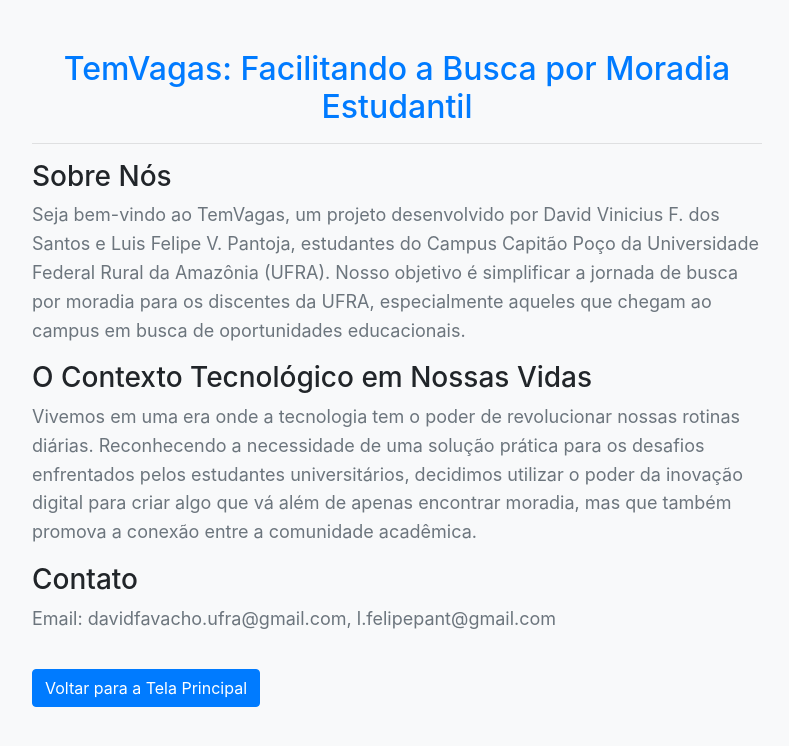
After one commit to FelipeLuis123/TEM-VAGAS, a Django app: page /sobre_nos/ in a window 1280 px wide. The commit adds this page. Shown: the top 746 px of the page, without its empty margins (243-1032 px from the left). Run offline with Django 4.2, Linux system fonts and the light colour scheme; a user stored in the database is signed in; some libraries are stand-ins or nearby versions.

Commit message:
sobre nos html

```diff
--- a/posts_app/templates/_navbar.html
+++ b/posts_app/templates/_navbar.html
@@ -14,7 +14,7 @@
                     <a class="nav-link active text-light" href="{% url 'create-recommendation' %}">Recomende Aqui</a>
                     <a class="nav-link active text-light" href="{% url 'listar-recomendacoes' %}">Minhas Recomendações</a>
                     <a class="nav-link active text-light" href="#">Favoritos</a>
-                    <a class="nav-link active text-light" href="#">Sobre nós</a>
+                    <a class="nav-link active text-light" href= "{% url 'sobre_nos' %}">Sobre nós</a>
                 </div>
             </div>
             <!-- Dropdown on the right side -->
--- /dev/null
+++ b/posts_app/templates/sobre_nos.html
@@ -0,0 +1,78 @@
+<!DOCTYPE html>
+<html lang="en">
+
+<head>
+    <meta charset="UTF-8">
+    <meta name="viewport" content="width=device-width, initial-scale=1">
+    <title>Sobre Nós - TemVagas</title>
+    <!-- Bootstrap CSS -->
+    <link href="https://stackpath.bootstrapcdn.com/bootstrap/4.5.2/css/bootstrap.min.css" rel="stylesheet">
+    <!-- Custom CSS -->
+    <style>
+        body {
+            background-color: #f8f9fa;
+        }
+
+        .container {
+            margin-top: 50px;
+            margin-bottom: 50px;
+        }
+
+        h2 {
+            color: #007bff;
+        }
+
+        p {
+            font-size: 18px;
+            line-height: 1.6;
+            color: #6c757d;
+        }
+
+        .back-btn {
+            margin-top: 20px;
+        }
+    </style>
+</head>
+
+<body>
+
+<div class="container">
+    <div class="row">
+        <div class="col-md-8 offset-md-2">
+            <h2 class="text-center">TemVagas: Facilitando a Busca por Moradia Estudantil</h2>
+            <hr>
+            <h3>Sobre Nós</h3>
+            <p>
+                Seja bem-vindo ao TemVagas, um projeto desenvolvido por David Vinicius F. dos Santos e Luis Felipe V. Pantoja,
+                estudantes do Campus Capitão Poço da Universidade Federal Rural da Amazônia (UFRA). Nosso objetivo é simplificar
+                a jornada de busca por moradia para os discentes da UFRA, especialmente aqueles que chegam ao campus em busca
+                de oportunidades educacionais.
+            </p>
+
+            <h3>O Contexto Tecnológico em Nossas Vidas</h3>
+            <p>
+                Vivemos em uma era onde a tecnologia tem o poder de revolucionar nossas rotinas diárias. Reconhecendo a
+                necessidade de uma solução prática para os desafios enfrentados pelos estudantes universitários, decidimos
+                utilizar o poder da inovação digital para criar algo que vá além de apenas encontrar moradia, mas que também
+                promova a conexão entre a comunidade acadêmica.
+            </p>
+
+            <!-- Add more sections as needed -->
+
+            <h3>Contato</h3>
+            <p>Email: davidfavacho.ufra@gmail.com, l.felipepant@gmail.com</p>
+
+            <!-- Botão de voltar -->
+            <a href="{% url 'main-page' %}" class="btn btn-primary back-btn">Voltar para a Tela Principal</a>
+        </div>
+    </div>
+</div>
+
+<!-- Bootstrap JS and Popper.js (optional) -->
+<script src="https://code.jquery.com/jquery-3.5.1.slim.min.js"></script>
+<script src="https://cdn.jsdelivr.net/npm/@popperjs/core@2.9.3/dist/umd/popper.min.js"></script>
+<script src="https://stackpath.bootstrapcdn.com/bootstrap/4.5.2/js/bootstrap.min.js"></script>
+
+</body>
+
+</html>
--- a/posts_app/urls.py
+++ b/posts_app/urls.py
@@ -14,5 +14,5 @@
     path('editar-comentario/<int:comentario_id>/', views.editar_comentario, name='editar-comentario'),
     path('excluir-comentario/<int:comentario_id>/', views.excluir_comentario, name='excluir-comentario'),
     path('meu-perfil', views.my_profile, name='meu-perfil'),
-
+    path('sobre_nos/', views.sobre_nos, name='sobre_nos'),
 ]
--- a/posts_app/views.py
+++ b/posts_app/views.py
@@ -210,3 +210,7 @@
 #     query = request.GET.get('q', '')
 #     ...
 #     # Continuação do código comentado
+
+@login_required
+def sobre_nos(request):
+    return render(request, 'sobre_nos.html')
```
Also changed, not shown: db.sqlite3.
